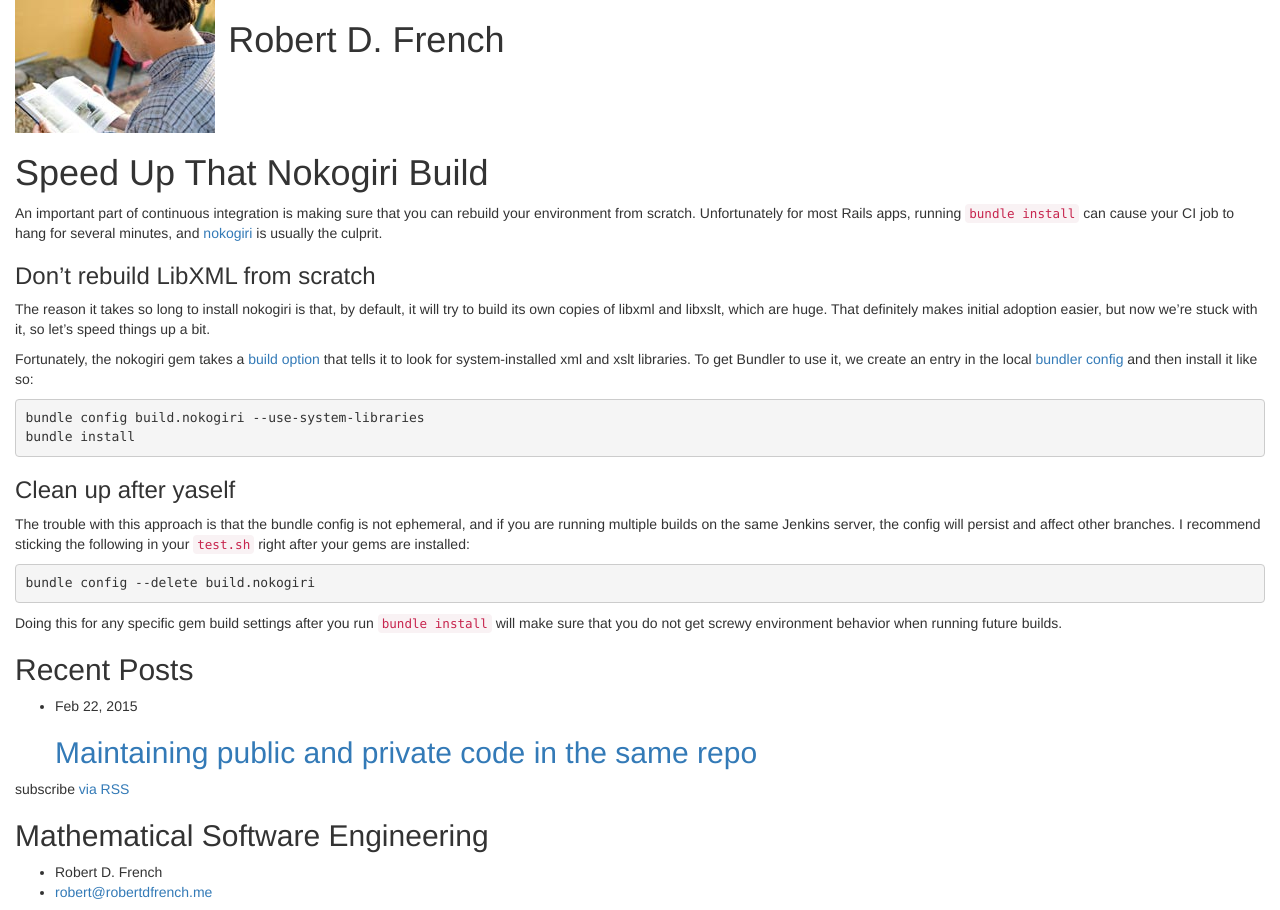
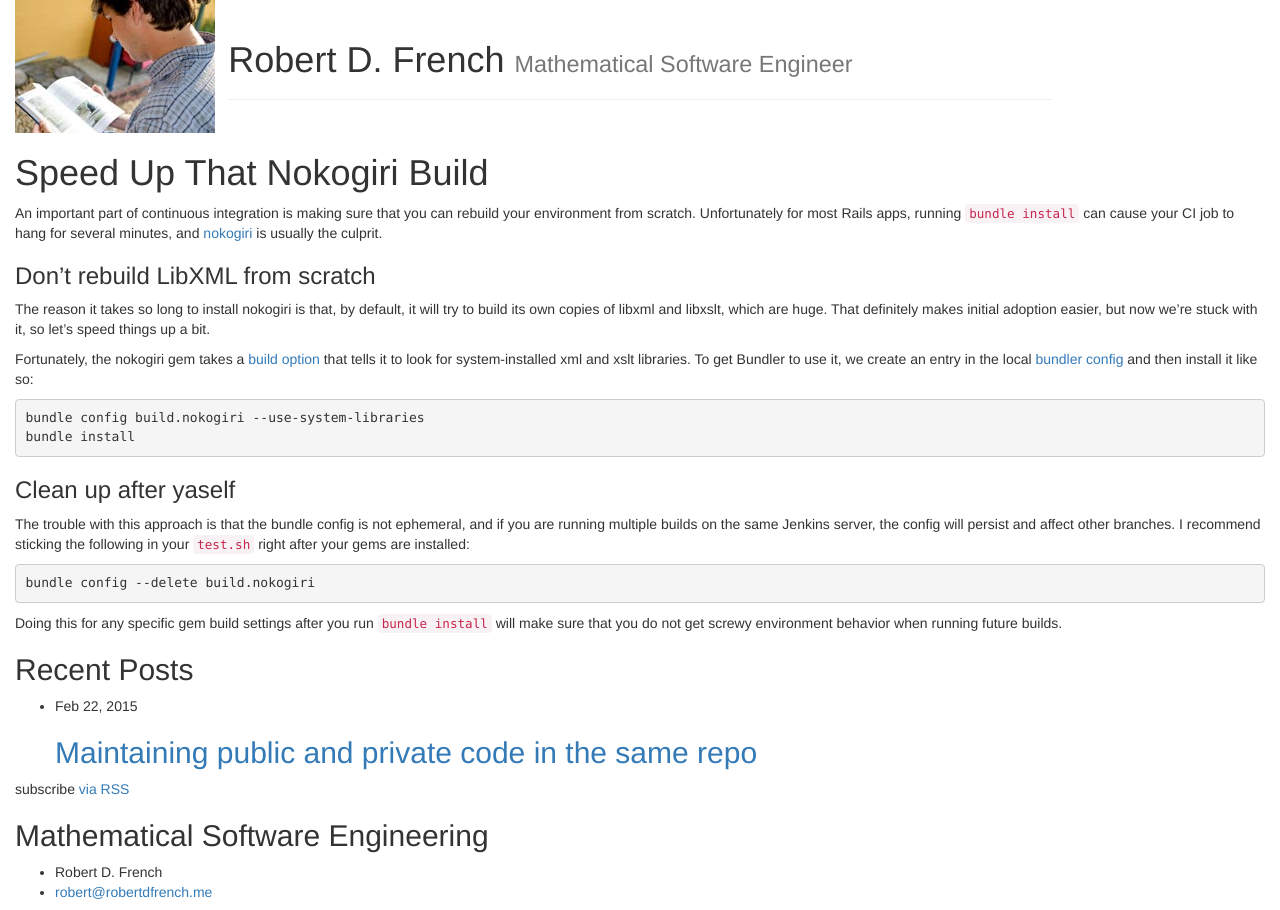
Before and after one commit to robertdfrench/robertdfrench.github.com, a Jekyll site: the page built from index.html, in a window 1280 px wide. Shown: the top 910 px of the page. Built offline with Jekyll 4.4.1, drawn with Linux system fonts in a browser that asks for light colours.

Commit message:
Set up heading correctly

```diff
--- a/_includes/header.html
+++ b/_includes/header.html
@@ -3,6 +3,8 @@
 	      <img src="{{ site.url }}/assets/profile.jpg">
 	   </div>
 	   <div class="col-md-8">
-			 <h1>Robert D. French</h1>
+			 <div class="page-header">
+				    <h1>Robert D. French <small>Mathematical Software Engineer</small></h1>
+			 </div>
 	   </div>
 </header>
```
